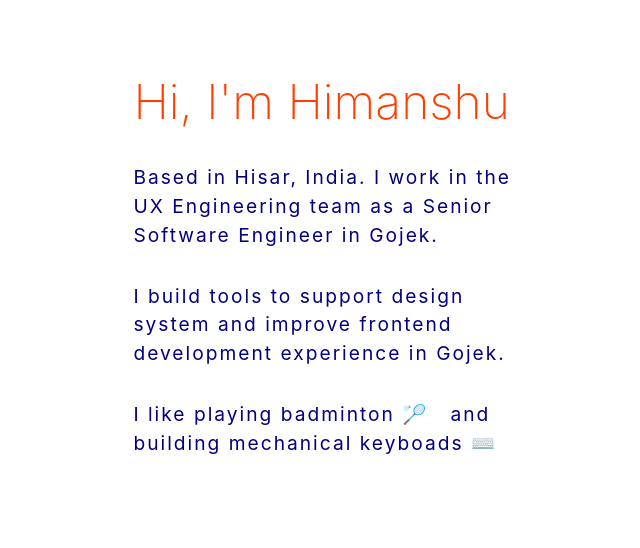
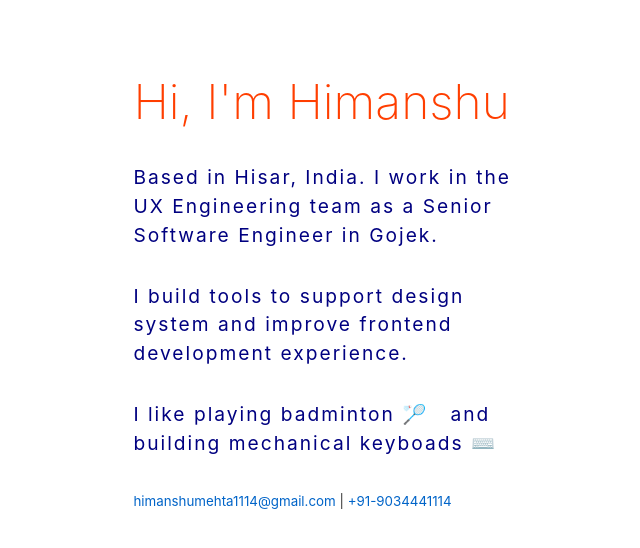
Before and after one commit to himanshumehta1114/himanshumehta.xyz, a Svelte app: page / in a window 1280 px wide. Shown: the top 548 px of the page, without its empty margins (1-641 px from the left). Built offline with nearby package versions, Linux system fonts and the light colour scheme.

Commit message:
📞 update contact details

```diff
--- a/public/index.html
+++ b/public/index.html
@@ -1,18 +1,17 @@
 <!DOCTYPE html>
 <html lang="en">
-<head>
-	<meta charset='utf-8'>
-	<meta name='viewport' content='width=device-width,initial-scale=1'>
+  <head>
+    <meta charset="utf-8" />
+    <meta name="viewport" content="width=device-width,initial-scale=1" />
 
-	<title>Svelte app</title>
+    <title>Hi, I'm Himanshu 👋</title>
 
-	<link rel='icon' type='image/png' href='/favicon.png'>
-	<link rel='stylesheet' href='/global.css'>
-	<link rel='stylesheet' href='/build/bundle.css'>
+    <link rel="icon" type="image/png" href="/favicon.png" />
+    <link rel="stylesheet" href="/global.css" />
+    <link rel="stylesheet" href="/build/bundle.css" />
 
-	<script defer src='/build/bundle.js'></script>
-</head>
+    <script defer src="/build/bundle.js"></script>
+  </head>
 
-<body>
-</body>
+  <body></body>
 </html>
--- a/src/App.svelte
+++ b/src/App.svelte
@@ -16,9 +16,13 @@
   </p>
   <p>
     I build tools to support design system and improve frontend development
-    experience in Gojek.
+    experience.
   </p>
   <p>I like playing badminton 🏸 &nbsp; and building mechanical keyboads ⌨️</p>
+  <small>
+    <a href="mailto:himanshumehta1114@gmail.com">himanshumehta1114@gmail.com</a>
+    | <a href="tel:+919034441114">+91-9034441114</a>
+  </small>
 </main>
 
 <style>
```
